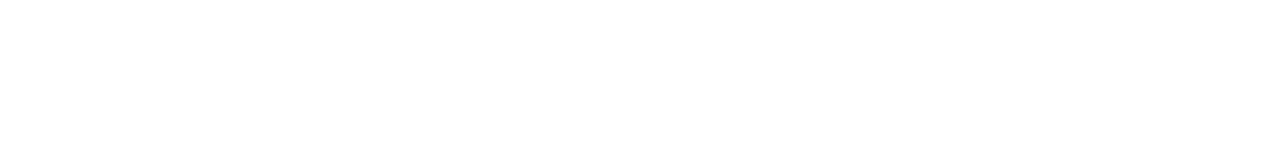
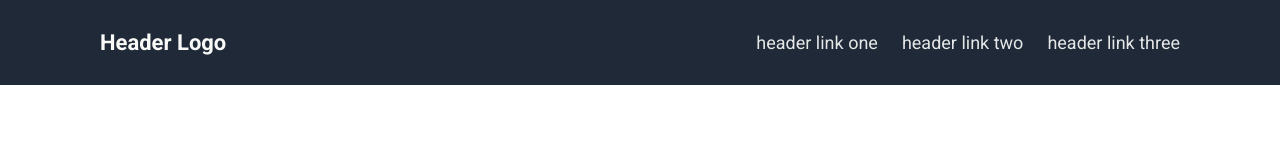
Before and after one commit to Matt-washere/sample-site, a plain HTML site: page index.html in a window 1280 px wide. Drawn offline with Linux system fonts and the light colour scheme.

Commit message:
Added the header including title and links.

```diff
--- a/index.html
+++ b/index.html
@@ -8,5 +8,30 @@
 </head>
 <body>
 
+<div class="header">
+    <div class="logo">
+    Header Logo
+    </div>
+        <div class="header-right">
+            <ul>
+                <li><a href="#">header link one</a></li>
+                <li><a href="#">header link two</a></li>
+                <li><a href="#">header link three</a></li>
+            </ul>
+        </div>
+</div>
+
+
+
+
+
+
+
+
+
+
+
+
+
 </body>
 </html>
--- a/style.css
+++ b/style.css
@@ -1,17 +1,47 @@
+@import url('https://fonts.googleapis.com/css2?family=Roboto:ital,wght@0,100..900;1,100..900&display=swap');
+
+html {
+    font-family: "Roboto", sans-serif;
+}
+
 body {
+    margin: 0;
+    padding: 0;
+}
+
+.header {
+    background-color: #1F2937;
+    display: flex;
+    justify-content: space-between;
+    align-items: center;
+    padding:  16px 100px;;
+
+}
+
+.logo{
+    font-size: 22px;
+    color: #F9FAF8;
+    font-weight: bold;
+}
+
+.header-right {
+    color: white;
+    display: flex;
 
 }
 
 ul {
-
+    list-style-type: none;
+    display: flex;
+    gap: 24px;
 }
 
-.header {
-
+ul a {
+    font-size: 18px;
+    color: #E5E7E8;
+    text-decoration: none;
 }
 
-
-.footer {
-
-
+ul a:hover {
+    color: #ffffff;
 }
```
